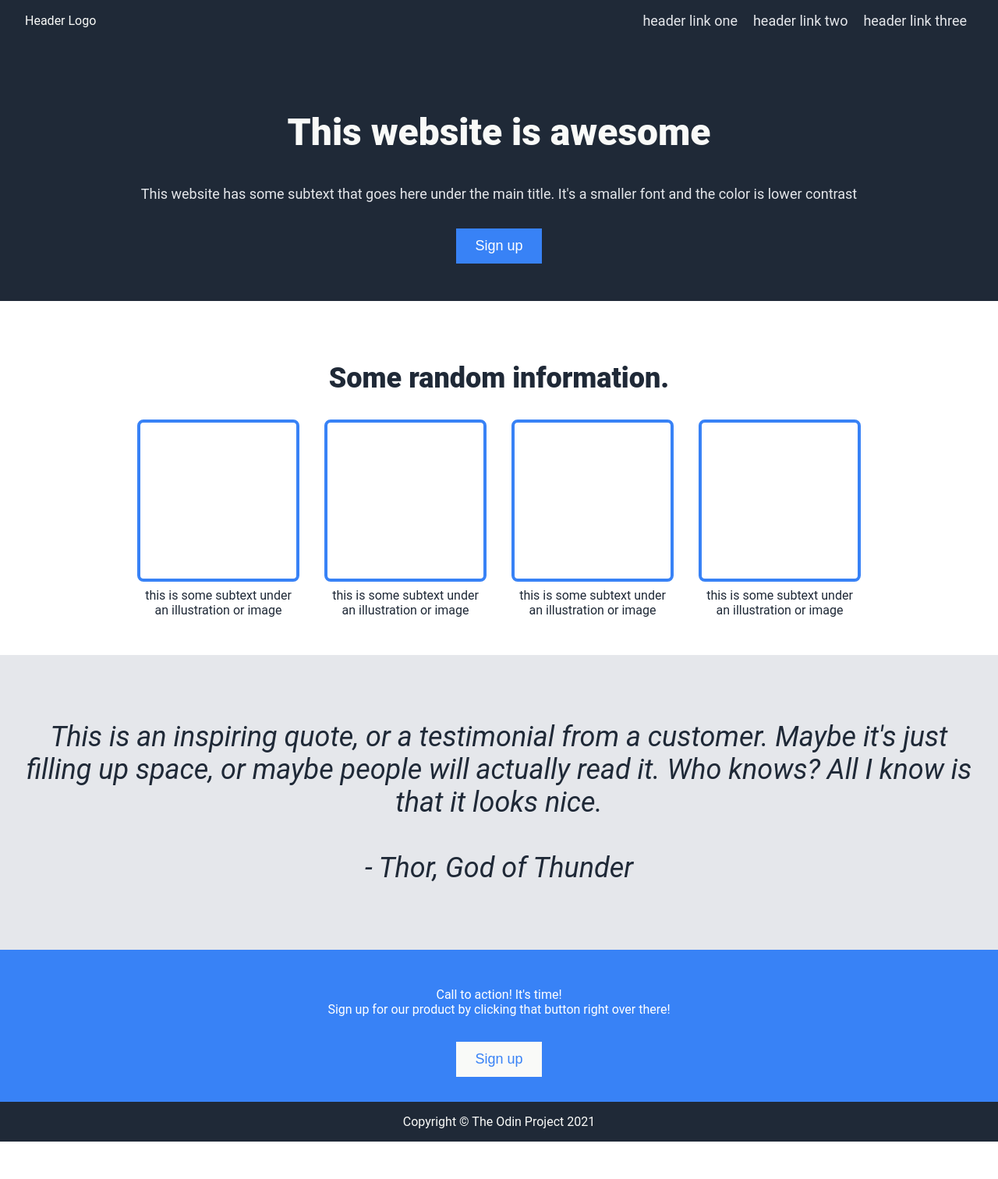
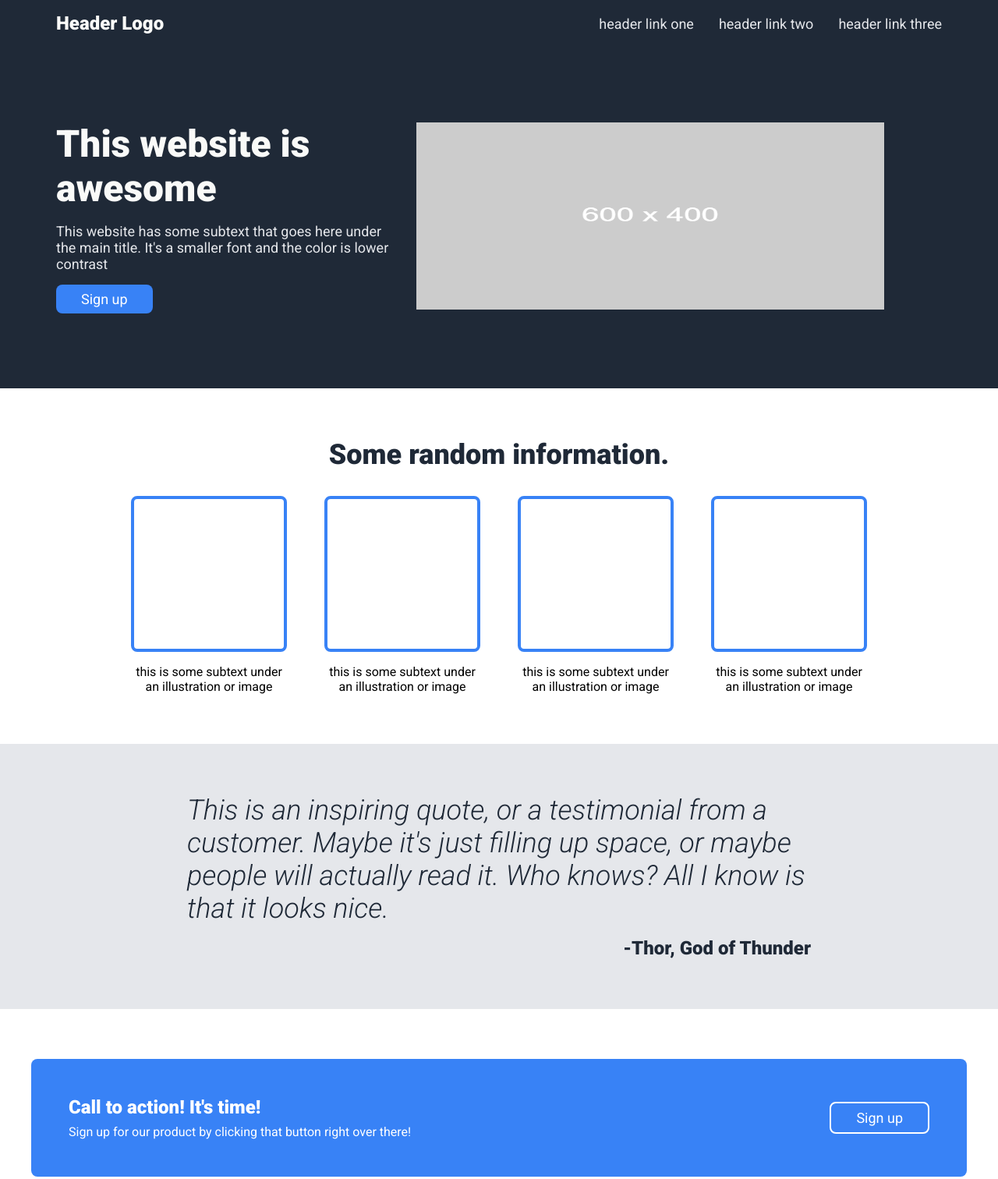
Before and after one commit to aditya2708/Odin-Projects, a plain HTML site: page 2.Project Landing Page/index.html in a window 1280 px wide. Shown: the top 1512 px of the page at 78% size. Before the commit the page ends 1464 px from the top, so only its background shows below. Drawn offline with Linux system fonts and the light colour scheme.

Commit message:
Add Project Landing page

```diff
--- a/2.Project Landing Page/index.html
+++ b/2.Project Landing Page/index.html
@@ -4,57 +4,77 @@
     <meta charset="UTF-8">
     <meta name="viewport" content="width=device-width, initial-scale=1.0">
     <title>Landing Page</title>
-    <link rel="stylesheet" href="style.css">
+    <link rel="stylesheet" href="styles.css">
+    <link href="https://fonts.googleapis.com/css2?family=Roboto:ital,wght@0,400;0,900;1,300&display=swap" rel="stylesheet">
 </head>
 <body>
     <header>
-        <div>Header Logo</div>
-        <nav>
-            <a href="#">header link one</a>
-            <a href="#">header link two</a>
-            <a href="#">header link three</a>
-        </nav>
+        <div class="header-content">
+            <div class="logo">Header Logo</div>
+            <nav>
+                <ul>
+                    <li><a href="#">header link one</a></li>
+                    <li><a href="#">header link two</a></li>
+                    <li><a href="#">header link three</a></li>
+                </ul>
+            </nav>
+        </div>
     </header>
 
     <section class="hero">
-        <h1>This website is awesome</h1>
-        <p>This website has some subtext that goes here under the main title. It's a smaller font and the color is lower contrast</p>
-        <button>Sign up</button>
+        <div class="hero-content">
+            <div class="hero-text">
+                <h1>This website is awesome</h1>
+                <p>This website has some subtext that goes here under the main title. It's a smaller font and the color is lower contrast</p>
+                <button class="sign-up">Sign up</button>
+            </div>
+            <div class="hero-image">
+                <img src="dummy_600x400_ffffff_cccccc.png" alt="Placeholder image">
+            </div>
+        </div>
     </section>
 
-    <section class="info">
+    <section class="information">
         <h2>Some random information.</h2>
-        <div class="info-items">
-            <div class="info-item">
-                <div></div>
+        <div class="info-boxes">
+            <div class="info-box">
+                <div class="box"></div>
                 <p>this is some subtext under an illustration or image</p>
             </div>
-            <div class="info-item">
-                <div></div>
+            <div class="info-box">
+                <div class="box"></div>
                 <p>this is some subtext under an illustration or image</p>
             </div>
-            <div class="info-item">
-                <div></div>
+            <div class="info-box">
+                <div class="box"></div>
                 <p>this is some subtext under an illustration or image</p>
             </div>
-            <div class="info-item">
-                <div></div>
+            <div class="info-box">
+                <div class="box"></div>
                 <p>this is some subtext under an illustration or image</p>
             </div>
         </div>
     </section>
 
-    <section class="quote-section">
-        <p>This is an inspiring quote, or a testimonial from a customer. Maybe it's just filling up space, or maybe people will actually read it. Who knows? All I know is that it looks nice.<br><br>- Thor, God of Thunder</p>
+    <section class="quote">
+        <div class="quote-content">
+            <p class="quote-text">This is an inspiring quote, or a testimonial from a customer. Maybe it's just filling up space, or maybe people will actually read it. Who knows? All I know is that it looks nice.</p>
+            <p class="quote-author">-Thor, God of Thunder</p>
+        </div>
     </section>
 
     <section class="cta">
-        <p>Call to action! It's time!<br>Sign up for our product by clicking that button right over there!</p>
-        <button>Sign up</button>
+        <div class="cta-content">
+            <div class="cta-text">
+                <h3>Call to action! It's time!</h3>
+                <p>Sign up for our product by clicking that button right over there!</p>
+            </div>
+            <button class="sign-up">Sign up</button>
+        </div>
     </section>
 
     <footer>
-        Copyright © The Odin Project 2021
+        <p>Copyright © The Odin Project 2021</p>
     </footer>
 </body>
 </html>
--- a/2.Project Landing Page/style.css
+++ /dev/null
@@ -1,126 +0,0 @@
-
-        body {
-            margin: 0;
-            font-family: 'Roboto', sans-serif;
-            color: #1F2937;
-        }
-
-        header {
-            background-color: #1F2937;
-            color: #F9FAF8;
-            display: flex;
-            justify-content: space-between;
-            align-items: center;
-            padding: 1rem 2rem;
-        }
-
-        header a {
-            color: #E5E7EB;
-            text-decoration: none;
-            margin: 0 0.5rem;
-            font-size: 18px;
-        }
-
-        .hero {
-            background-color: #1F2937;
-            color: #F9FAF8;
-            padding: 3rem 2rem;
-            text-align: center;
-        }
-
-        .hero h1 {
-            font-size: 48px;
-            font-weight: 900;
-        }
-
-        .hero p {
-            font-size: 18px;
-            color: #E5E7EB;
-        }
-
-        .hero button {
-            background-color: #3882F6;
-            color: white;
-            border: none;
-            padding: 0.75rem 1.5rem;
-            font-size: 18px;
-            cursor: pointer;
-            margin-top: 1rem;
-        }
-
-        .info {
-            text-align: center;
-            padding: 3rem 2rem;
-        }
-
-        .info h2 {
-            font-size: 36px;
-            font-weight: 900;
-        }
-
-        .info-items {
-            display: flex;
-            justify-content: center;
-            margin-top: 2rem;
-            gap: 2rem; /* Ensure no gap between flex items */
-            padding: 0; /* Remove any default padding */
-        }
-
-        .info-item {
-            display: flex;
-            flex-direction: column;
-            align-items: center;
-            margin: 0; /* Remove any default margin */
-            padding: 0; /* Remove any default padding */
-        }
-
-        .info-item div {
-            width: 200px;
-            height: 200px;
-            border: 4px solid #3882F6;
-            border-radius: 0.5rem;
-            margin-bottom: 0.5rem;
-        }
-
-        .info-item p {
-            width: 200px; /* Match the width of the box */
-            text-align: center; /* Center the text */
-            margin: 0; /* Remove default margin */
-            padding: 0; /* Remove default padding */
-            word-wrap: break-word; /* Ensure long words break and wrap */
-        }
-
-        .quote-section {
-            background-color: #E5E7EB;
-            text-align: center;
-            padding: 3rem 2rem;
-            font-style: italic;
-        }
-
-        .quote-section p {
-            font-size: 36px;
-        }
-
-        .cta {
-            background-color: #3882F6;
-            color: white;
-            text-align: center;
-            padding: 2rem;
-        }
-
-        .cta button {
-            background-color: #F9FAF8;
-            color: #3882F6;
-            border: none;
-            padding: 0.75rem 1.5rem;
-            font-size: 18px;
-            cursor: pointer;
-            margin-top: 1rem;
-        }
-
-        footer {
-            background-color: #1F2937;
-            color: #F9FAF8;
-            text-align: center;
-            padding: 1rem;
-        }
--- /dev/null
+++ b/2.Project Landing Page/styles.css
@@ -0,0 +1,191 @@
+/* Reset and base styles */
+* {
+    margin: 0;
+    padding: 0;
+    box-sizing: border-box;
+    font-family: "Roboto", sans-serif;
+  }
+
+  /* Header styles */
+  header {
+    background-color: #1f2937;
+    padding: 1rem 0;
+  }
+
+  .header-content {
+    max-width: 1200px;
+    margin: 0 auto;
+    display: flex;
+    justify-content: space-between;
+    align-items: center;
+    padding: 0 2rem;
+  }
+
+  .logo {
+    color: #f9faf8;
+    font-size: 24px;
+    font-weight: bold;
+  }
+
+  nav ul {
+    display: flex;
+    list-style: none;
+    gap: 2rem;
+  }
+
+  nav a {
+    color: #e5e7eb;
+    text-decoration: none;
+    font-size: 18px;
+  }
+
+  /* Hero section */
+  .hero {
+    background-color: #1f2937;
+    padding: 6rem 0;
+  }
+
+  .hero-content {
+    max-width: 1200px;
+    margin: 0 auto;
+    display: flex;
+    justify-content: space-between;
+    align-items: center;
+    padding: 0 2rem;
+    gap: 2rem;
+  }
+
+  .hero-text {
+    flex: 1;
+    max-width: 430px;
+  }
+
+  .hero-text h1 {
+    color: #f9faf8;
+    font-size: 48px;
+    font-weight: 900;
+    margin-bottom: 1rem;
+  }
+
+  .hero-text p {
+    color: #e5e7eb;
+    font-size: 18px;
+    margin-bottom: 1rem;
+  }
+
+  .hero-image {
+    flex: 1;
+  }
+
+  .hero-image img {
+    width: 600px;
+    height: 240px;
+
+  }
+
+  /* Button styles */
+  .sign-up {
+    background-color: #3882f6;
+    color: white;
+    border: none;
+    padding: 0.5rem 2rem;
+    border-radius: 8px;
+    font-size: 18px;
+    cursor: pointer;
+  }
+
+  /* Information section */
+  .information {
+    padding: 4rem 2rem;
+    text-align: center;
+  }
+
+  .information h2 {
+    color: #1f2937;
+    font-size: 36px;
+    font-weight: 900;
+    margin-bottom: 2rem;
+  }
+
+  .info-boxes {
+    display: flex;
+    justify-content: center;
+    gap: 3rem;
+    max-width: 1200px;
+    margin: 0 auto;
+  }
+
+  .info-box {
+    max-width: 200px;
+  }
+
+  .box {
+    border: 4px solid #3882f6;
+    border-radius: 8px;
+    width: 100%;
+    height: 200px;
+    margin-bottom: 1rem;
+  }
+
+  /* Quote section */
+  .quote {
+    background-color: #e5e7eb;
+    padding: 4rem 2rem;
+  }
+
+  .quote-content {
+    max-width: 800px;
+    margin: 0 auto;
+  }
+
+  .quote-text {
+    font-size: 36px;
+    font-style: italic;
+    font-weight: 300;
+    color: #1f2937;
+    margin-bottom: 1rem;
+  }
+
+  .quote-author {
+    text-align: right;
+    font-weight: bold;
+    font-size: 24px;
+    color: #1f2937;
+  }
+
+  /* Call to action section */
+  .cta {
+    padding: 4rem 2rem;
+  }
+
+  .cta-content {
+    background-color: #3882f6;
+    max-width: 1200px;
+    margin: 0 auto;
+    padding: 3rem;
+    border-radius: 8px;
+    display: flex;
+    justify-content: space-between;
+    align-items: center;
+  }
+
+  .cta-text {
+    color: white;
+  }
+
+  .cta-text h3 {
+    font-size: 24px;
+    margin-bottom: 0.5rem;
+  }
+
+  .cta .sign-up {
+    border: 2px solid white;
+  }
+
+  /* Footer */
+  footer {
+    background-color: #1f2937;
+    color: #e5e7eb;
+    text-align: center;
+    padding: 2rem;
+  }
```
Also changed, not shown: 01.png (added), 2.Project Landing Page/dummy_600x400_ffffff_cccccc.png (added).
